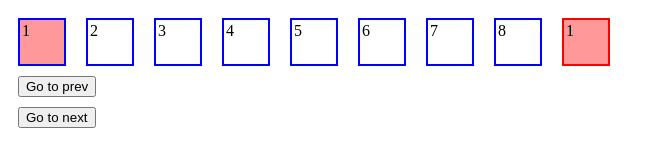
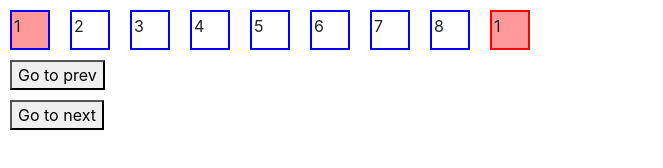
Before and after one commit to HoldenGrant/Multi-steps, a plain HTML site: page index.html in a window 1280 px wide. Shown: the whole page, without its empty margins (0-663 px from the left). Drawn offline with nearby package versions, Linux system fonts and the light colour scheme.

Commit message:
added bootstrap library

```diff
--- a/index.html
+++ b/index.html
@@ -3,42 +3,9 @@
 <head>
   <meta charset="utf-8">
   <title>prev demo</title>
-  <style>
-  div.indicator {
-    width: 40px;
-    height: 40px;
-    margin: 10px;
-    float: left;
-    border: 2px blue solid;
-    padding: 2px;
-  }
-  div.steps {
-    width: 40px;
-    height: 40px;
-    margin: 10px;
-    float: left;
-    border: 2px red solid;
-    padding: 2px;
-  }
-  span {
-    font-size: 14px;
-  }
-  p {
-    clear: left;
-    margin: 10px;
-  }
-  .active{
-  	background: #f99;
-  }
-  .steps{
-    display: none;
-  }
-  .active-step-content{
-    background: #f99;
-    display: block;
-  }
-  </style>
-  <script src="https://code.jquery.com/jquery-1.10.2.js"></script>
+  <!-- Latest compiled and minified CSS -->
+  <link rel="stylesheet" href="https://maxcdn.bootstrapcdn.com/bootstrap/4.1.0/css/bootstrap.min.css">
+  <link rel="stylesheet" type="text/css" href="multi-steps.css">
 </head>
 <body>
 
@@ -64,6 +31,18 @@
 
 <p><button id="prev">Go to prev</button></p>
 <p><button id="next">Go to next</button></p>
+
+
+
+</body>
+<!-- jQuery library -->
+<script src="https://ajax.googleapis.com/ajax/libs/jquery/3.3.1/jquery.min.js"></script>
+
+<!-- Popper JS -->
+<script src="https://cdnjs.cloudflare.com/ajax/libs/popper.js/1.14.0/umd/popper.min.js"></script>
+
+<!-- Latest compiled JavaScript -->
+<script src="https://maxcdn.bootstrapcdn.com/bootstrap/4.1.0/js/bootstrap.min.js"></script>
 
 <script>
 var $current = $('#start');
@@ -108,6 +87,4 @@ $( "button#prev" ).click(function() {
   $current_step.addClass('active-step-content');
 });
 </script>
-
-</body>
 </html>
--- /dev/null
+++ b/multi-steps.css
@@ -0,0 +1,26 @@
+div.indicator {width: 40px;height: 40px;margin: 10px;float: left;border: 2px blue solid;padding: 2px;}
+  div.steps {
+    width: 40px;
+    height: 40px;
+    margin: 10px;
+    float: left;
+    border: 2px red solid;
+    padding: 2px;
+  }
+  span {
+    font-size: 14px;
+  }
+  p {
+    clear: left;
+    margin: 10px;
+  }
+  .active{
+  	background: #f99;
+  }
+  .steps{
+    display: none;
+  }
+  .active-step-content{
+    background: #f99;
+    display: block;
+  }
```
Lines whose indentation alone changed are shown as unchanged.
